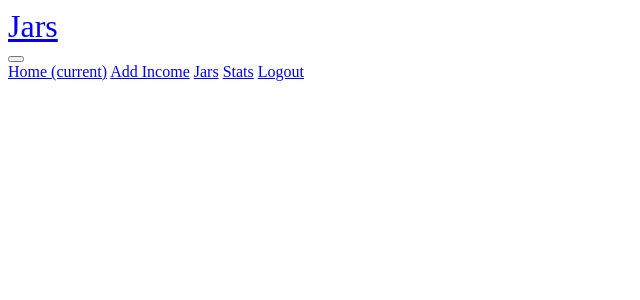
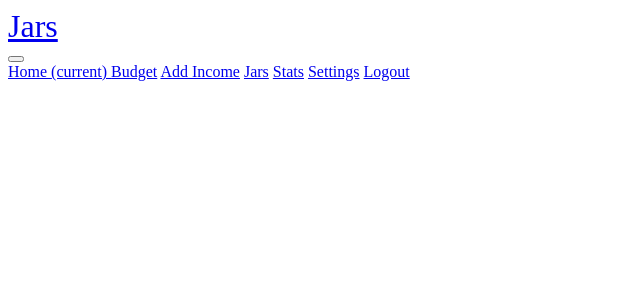
Before and after one commit to daisof06-git/Final-project-CS50, a Flask app: template templates/register.html in a window 1280 px wide. Shown: the top 300 px of the page, without its empty margins (0-640 px from the left). Run offline with Flask 3, Linux system fonts and the light colour scheme; the template is opened without the code that fills it, so the values that code supplies are empty; some libraries are stand-ins or nearby versions.

Commit message:
register

```diff
--- a/templates/layout.html
+++ b/templates/layout.html
@@ -19,10 +19,13 @@
             </button>
             <div class="collapse navbar-collapse" id="navbarNavAltMarkup">
                 <div class="navbar-nav">
-                    <a class="nav-item nav-link active" href="/">Home <span class="sr-only">(current)</span></a>
+                    <a class="nav-item nav-link active" href="/"> Home <span class="sr-only">(current)
+                    </span></a>
+                    <a class="nav-item nav-link" href="/budget">Budget</a>
                     <a class="nav-item nav-link" href="/income">Add Income</a>
                     <a class="nav-item nav-link" href="#">Jars</a>
                     <a class="nav-item nav-link" href="#">Stats</a>
+                    <a class="nav-item nav-link" href="#">Settings</a>
                     <a class="nav-item nav-link" href="#">Logout</a>
                 </div>
             </div>
```
